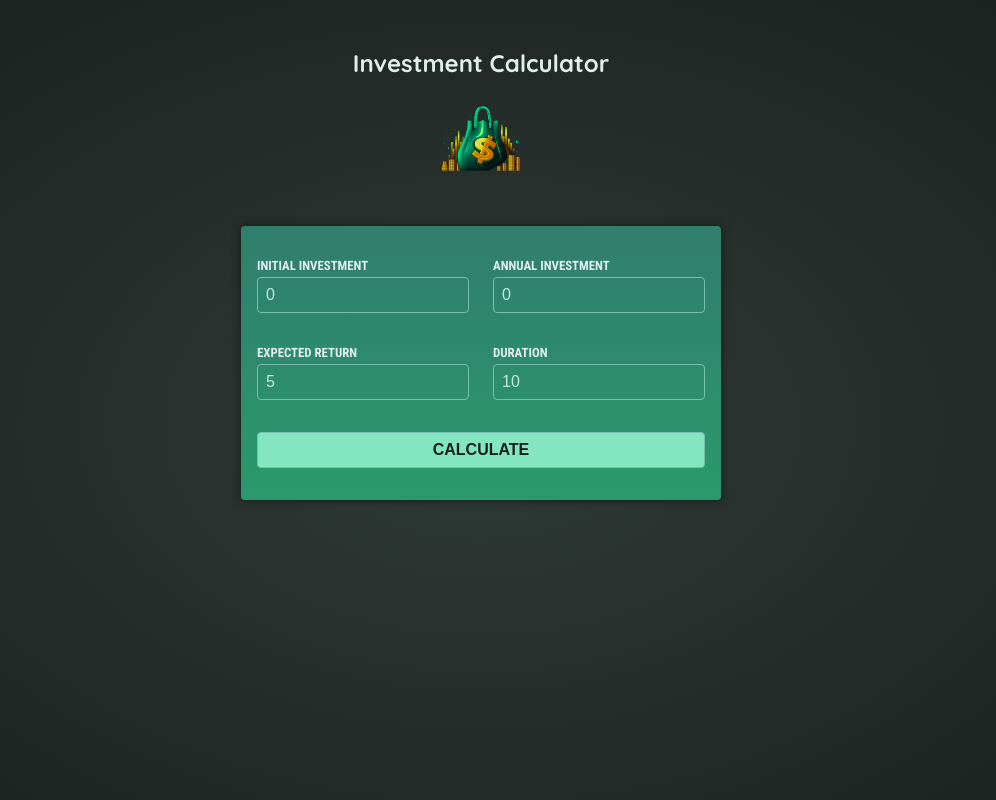
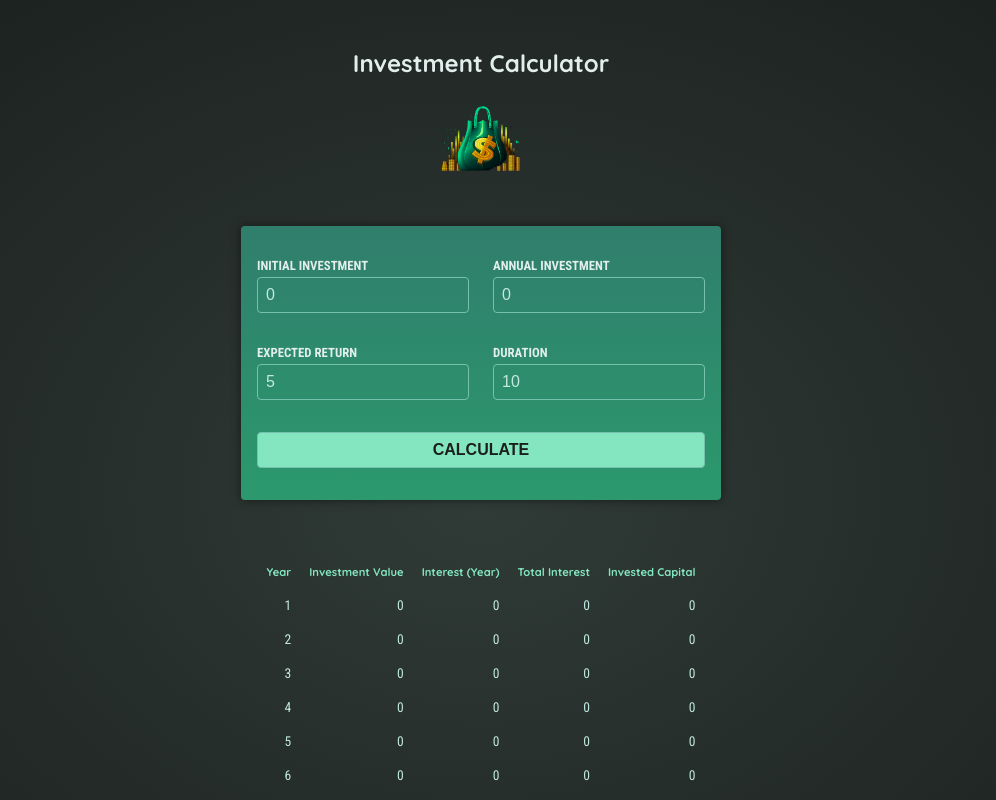
Before and after one commit to lnxx-56/investment-calculator-ang, an Angular app: page / in a window 1280 px wide. Both pictures are taken after a click on the button "CALCULATE". Shown: the top 800 px of the page, without its empty margins (159-1155 px from the left). Built offline with nearby package versions, Linux system fonts and the light colour scheme.

Commit message:
Add InvestmentResults component and integrate with app component

```diff
--- a/src/app/app.component.html
+++ b/src/app/app.component.html
@@ -1,2 +1,3 @@
 <app-header />
 <app-user-input  (calculate)="calculateInvestmentResults($event)"/>
+<app-investment-results [results]="resultsData"/>
--- a/src/app/app.component.ts
+++ b/src/app/app.component.ts
@@ -1,17 +1,27 @@
 import { Component } from '@angular/core';
-import { HeaderComponent } from "./header/header.component";
-import { UserInputComponent } from "./user-input/user-input.component";
+import { HeaderComponent } from './header/header.component';
+import { UserInputComponent } from './user-input/user-input.component';
 import type { InvestmentInput } from './investment-input.model';
+import { InvestmentResultsComponent } from './investment-results/investment-results.component';
 
 @Component({
   selector: 'app-root',
   standalone: true,
   templateUrl: './app.component.html',
-  imports: [HeaderComponent, UserInputComponent],
+  imports: [HeaderComponent, UserInputComponent, InvestmentResultsComponent],
 })
 export class AppComponent {
+  resultsData?: {
+    year: number;
+    interest: number;
+    valueEndOfYear: number;
+    annualInvestment: number;
+    totalInterest: number;
+    totalAmountInvested: number;
+  }[];
   calculateInvestmentResults(data: InvestmentInput) {
-    const { initialInvestment, annualInvestment, expectedReturn, duration } = data;
+    const { initialInvestment, annualInvestment, expectedReturn, duration } =
+      data;
     const annualData = [];
     let investmentValue = initialInvestment;
 
@@ -31,6 +41,6 @@
       });
     }
 
-   console.log(annualData);
+    this.resultsData = annualData;
   }
 }
--- /dev/null
+++ b/src/app/investment-results/investment-results.component.css
@@ -0,0 +1,19 @@
+table {
+  max-width: 50rem;
+  margin: 2rem auto;
+  padding: 1rem;
+  table-layout: fixed;
+  border-spacing: 1rem;
+  text-align: right;
+}
+
+table thead {
+  font-size: 0.7rem;
+  color: #83e6c0;
+}
+
+table tbody {
+  font-family: "Roboto Condensed", sans-serif;
+  font-size: 0.85rem;
+  color: #c2e9e0;
+}
--- /dev/null
+++ b/src/app/investment-results/investment-results.component.html
@@ -0,0 +1,26 @@
+@if (!results) {
+<p class="center">Please enter some values and press "Calculate".</p>
+} @else {
+<table>
+  <thead>
+    <tr>
+      <th>Year</th>
+      <th>Investment Value</th>
+      <th>Interest (Year)</th>
+      <th>Total Interest</th>
+      <th>Invested Capital</th>
+    </tr>
+  </thead>
+  <tbody>
+   @for (result of results; track result.year) {
+    <tr>
+     <td>{{ result.year}}</td>
+     <td>{{ result.valueEndOfYear}}</td>
+     <td>{{result.interest}}</td>
+     <td>{{result.totalInterest}}</td>
+     <td>{{result.totalAmountInvested}}</td>
+</tr>
+   }
+  </tbody>
+</table>
+}
```
Also changed, not shown: src/app/investment-results/investment-results.component.ts (added, +19 -0 lines).
